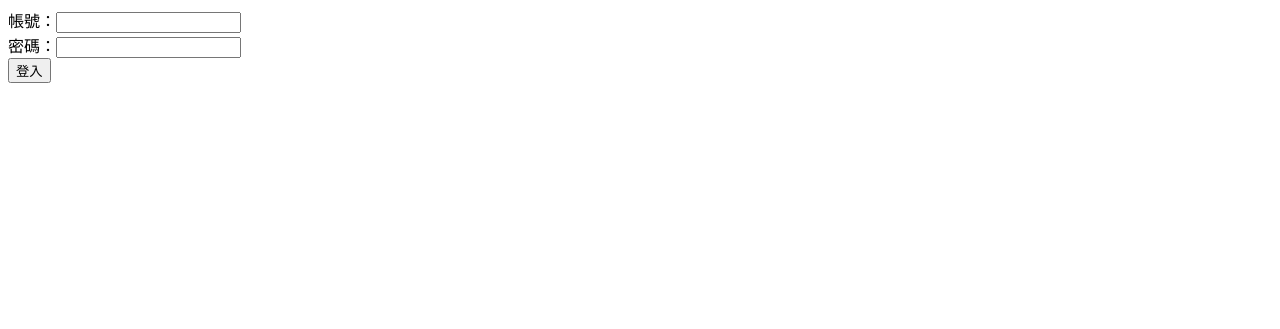
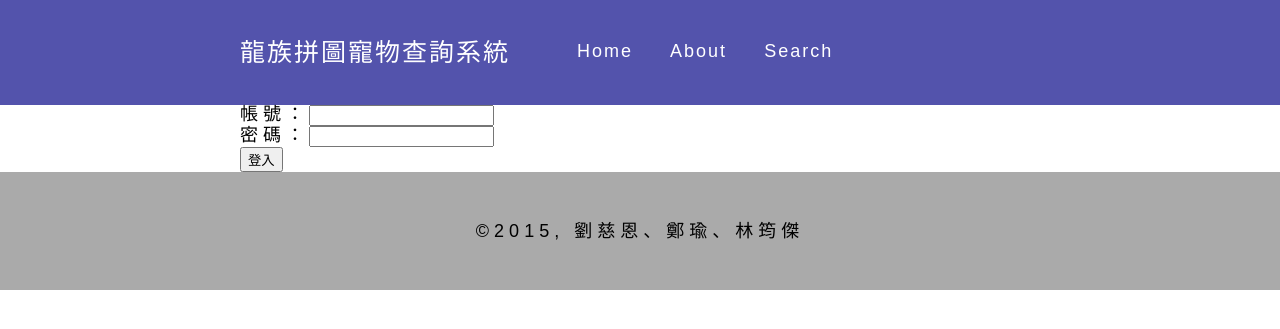
Before and after one commit to hane1818/PAD_Pet_Searching_System, a PHP site: page /login.php in a window 1280 px wide. Shown: the top 329 px of the page. Run offline with PHP 8.4, Linux system fonts and the light colour scheme.

Commit message:
Modify content to display

```diff
--- a/login.php
+++ b/login.php
@@ -9,13 +9,33 @@
 <head>
     <meta charset="utf-8">
     <title>管理員登入</title>
+    <link rel="stylesheet" type="text/css" href="assets/stylesheets/main.css">
 </head>
 <body>
+    <header>
+        <div class="wrapper">
+            <a id="title" href="./">龍族拼圖寵物查詢系統</a>
+            <nav>
+                <ul>
+                    <li><a href="./">Home</a></li>
+                    <li><a href="about.php">About</a></li>
+                    <li><a href="#">Search</a></li>
+                </ul>
+            </nav>
+        </div>
+    </header>
+    <div id="main">
+        <div class="wrapper">
             <form method="POST">
                 帳號：<input type="text" name="id"><br>
                 密碼：<input type="password" name="passwd"><br>
                 <input type="hidden" name="action" value="submit">
                 <input type="submit" value="登入">
             </form>
+        </div>
+    </div>
+    <footer>
+        <p>&copy;2015, 劉慈恩、鄭瑜、林筠傑</p>
+    </footer>
 </body>
 </html>
```
Lines whose indentation alone changed are shown as unchanged.
